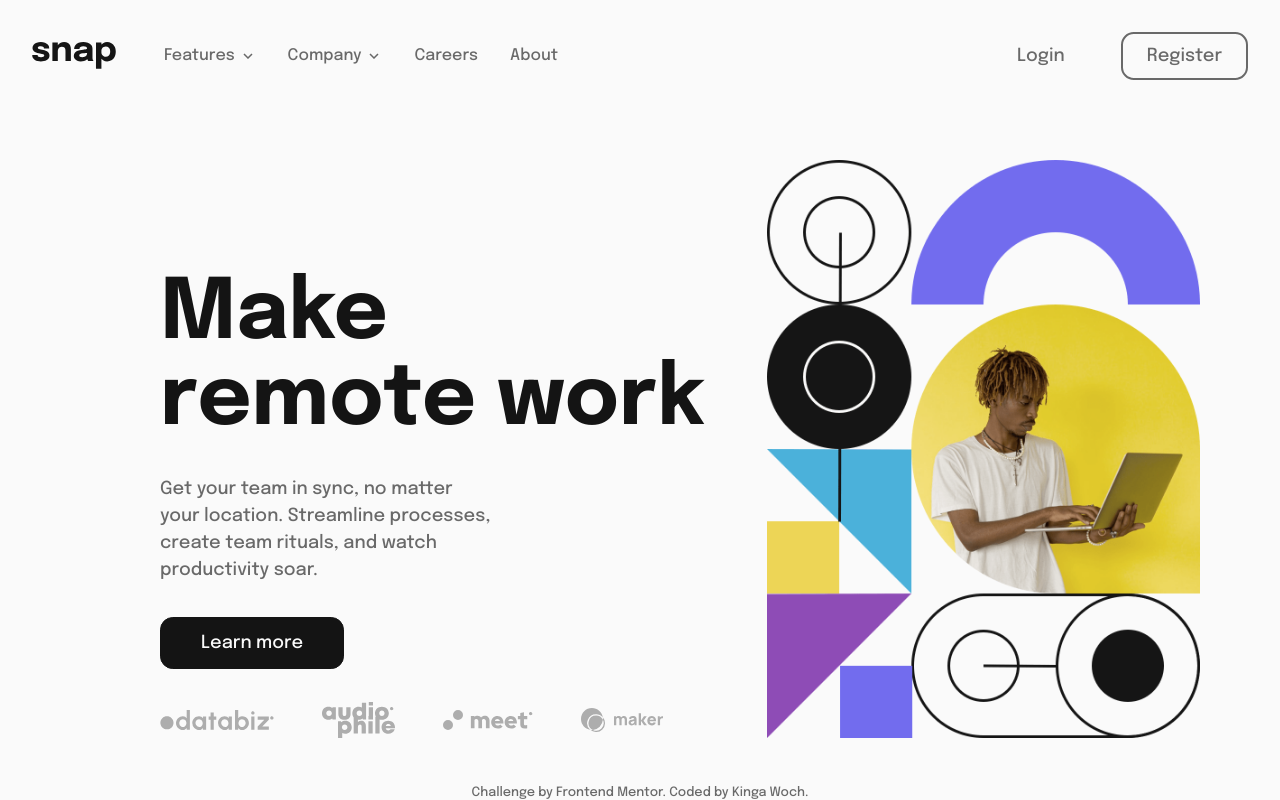
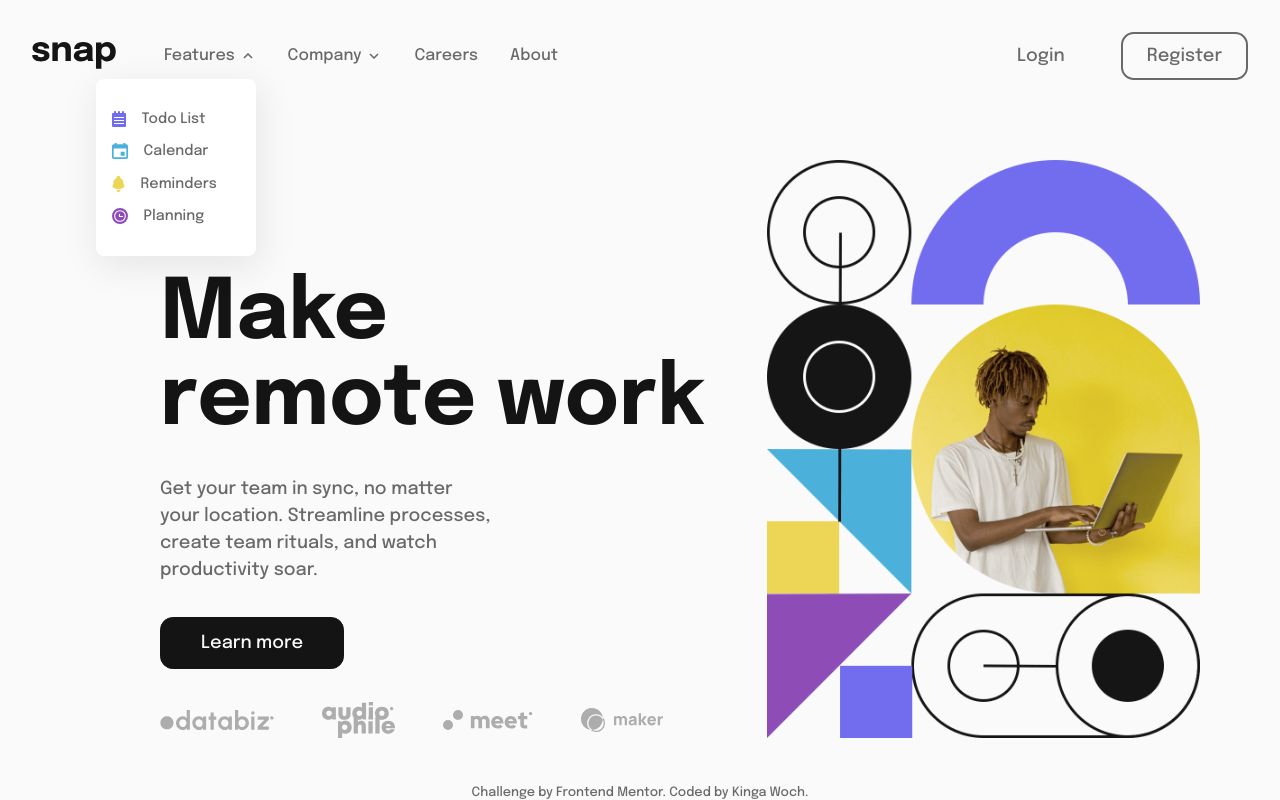
Before and after one commit to KingaWoch/Intro-section-with-dropdown-navigation, a plain HTML site: page index.html in a window 1280 px wide. Both pictures are taken after a click on the item "Features". Drawn offline with Linux system fonts and the light colour scheme.

Commit message:
desktop dropdown menu

```diff
--- a/index.html
+++ b/index.html
@@ -28,8 +28,42 @@
           <a href="#"><img src="images/logo.svg" alt="snap logo" /></a>
           <nav>
             <ul class="navigation">
-              <li><a href="#">Features</a><span class="arrow"></span></li>
-              <li><a href="#">Company</a><span class="arrow"></span></li>
+              <li class="features dropdown">
+                <a href="#">Features</a><span class="arrow"></span>
+                <ul class="features-items">
+                  <li>
+                    <img src="images/icon-todo.svg" alt="todo" /><a href="#"
+                      >Todo List</a
+                    >
+                  </li>
+                  <li>
+                    <img src="images/icon-calendar.svg" alt="calendar" /><a
+                      href="#"
+                      >Calendar</a
+                    >
+                  </li>
+                  <li>
+                    <img src="images/icon-reminders.svg" alt="reminders" /><a
+                      href="#"
+                      >Reminders</a
+                    >
+                  </li>
+                  <li>
+                    <img src="images/icon-planning.svg" alt="planning" /><a
+                      href="#"
+                      >Planning</a
+                    >
+                  </li>
+                </ul>
+              </li>
+              <li class="company dropdown">
+                <a href="#">Company</a><span class="arrow"></span>
+                <ul class="company-items">
+                  <li><a href="#">History</a></li>
+                  <li><a href="#">Our Team</a></li>
+                  <li><a href="#">Blog</a></li>
+                </ul>
+              </li>
               <li><a href="#">Careers</a></li>
               <li><a href="#">About</a></li>
             </ul>
@@ -86,5 +120,6 @@
         <a href="https://github.com/KingaWoch" target="_blank">Kinga Woch</a>.
       </p>
     </footer>
+    <script src="script.js"></script>
   </body>
 </html>
--- /dev/null
+++ b/script.js
@@ -0,0 +1,12 @@
+const dropDowns = document.querySelectorAll(".dropdown");
+
+dropDowns.forEach((dropDown) =>
+  dropDown.addEventListener("click", () => {
+    if (dropDown.classList.contains("active")) {
+      dropDown.classList.toggle("active");
+    } else {
+      dropDowns.forEach((dropDown) => dropDown.classList.remove("active"));
+      dropDown.classList.add("active");
+    }
+  })
+);
--- a/style.css
+++ b/style.css
@@ -44,6 +44,8 @@ header {
   gap: 3rem;
 }
 
+/* NAVIGATION */
+
 .navigation {
   display: flex;
   list-style: none;
@@ -72,11 +74,56 @@ li {
   background-repeat: no-repeat;
 }
 
-.arrow.active {
+.features,
+.company {
+  position: relative;
+}
+
+.features-items,
+.company-items {
+  position: absolute;
+  top: 2rem;
+  width: 125px;
+  background-color: #fff;
+  padding: 2rem 1rem;
+  border-radius: 0.5rem;
+  display: flex;
+  flex-direction: column;
+  gap: 1rem;
+  font-size: 0.9rem;
+  -webkit-box-shadow: 3px 9px 35px 3px rgba(0, 0, 0, 0.08);
+  -moz-box-shadow: 3px 9px 35px 3px rgba(0, 0, 0, 0.08);
+  box-shadow: 3px 9px 35px 3px rgba(0, 0, 0, 0.08);
+  display: none;
+}
+
+.features-items {
+  right: 0;
+  width: 160px;
+}
+
+.dropdown.active .features-items,
+.dropdown.active .company-items {
+  display: flex;
+}
+
+.dropdown.active .arrow,
+.dropdown.active .arrow {
   background: url(images/icon-arrow-up.svg);
   background-position: center;
   background-repeat: no-repeat;
 }
+
+.features-items li {
+  gap: 1rem;
+  align-items: center;
+}
+
+.company-items {
+  padding-inline: 1.5rem;
+}
+
+/* BUTTONS */
 
 .buttons-container {
   display: flex;
```
